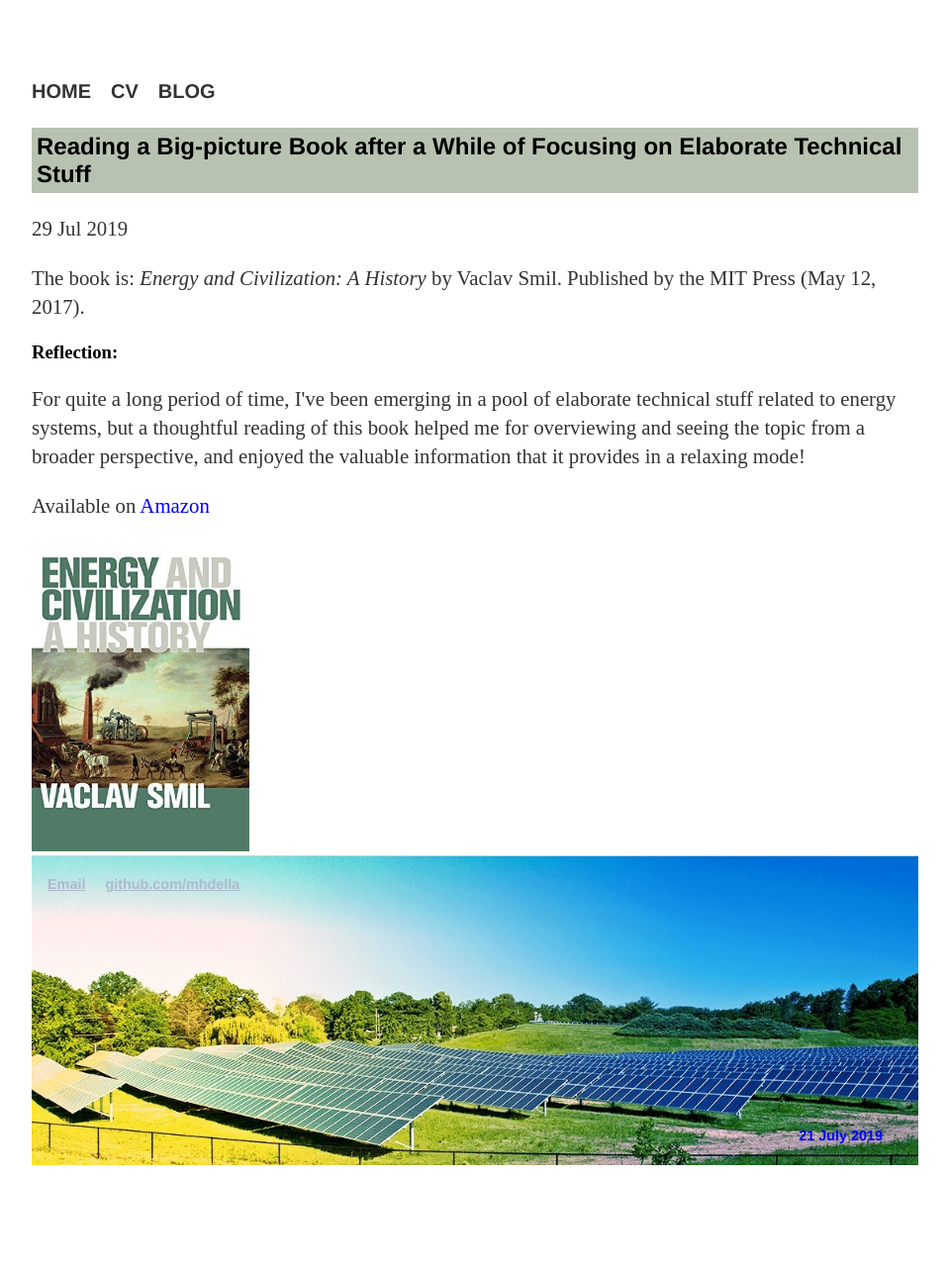
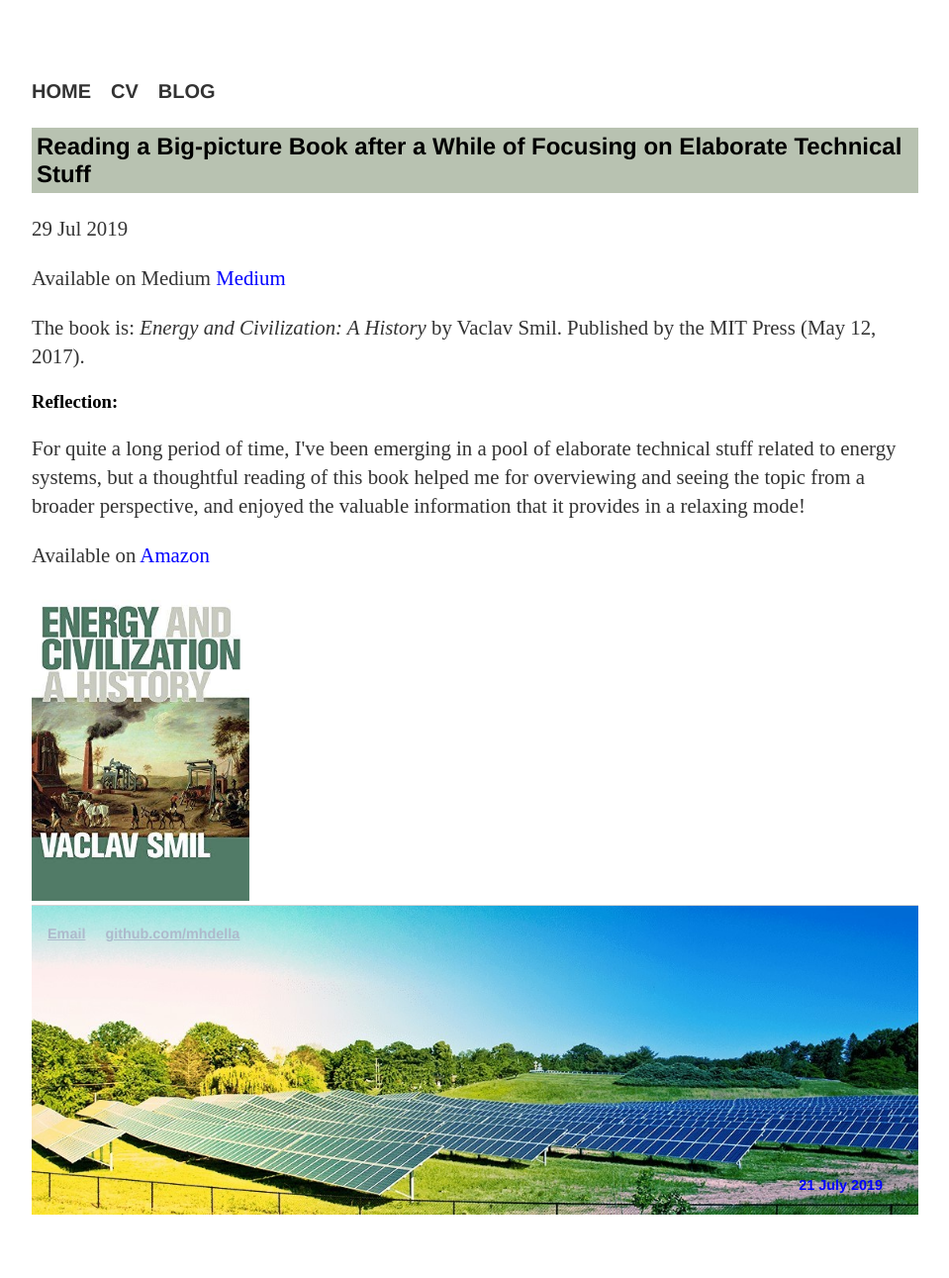
Before and after one commit to MohamedAbuella/MohamedAbuella.github.io, a Jekyll site: the page built from _posts/2019-07-29-Reflections.html, in a window 1280 px wide. Shown: the whole page at 99% size, without its empty margins (160-1119 px from the left). Built offline with Jekyll 4.4.1, drawn with Linux system fonts in a browser that asks for light colours; nearby versions of some CDN libraries; a script that is not in the unit is left out; comment, search, counter and statistics services are not loaded; before the commit the page ends 1241 px from its top, so only the background shows below that.

Commit message:
Update 2019-07-29-Reflections.html

```diff
--- a/_posts/2019-07-29-Reflections.html
+++ b/_posts/2019-07-29-Reflections.html
@@ -8,6 +8,8 @@ tags:       [Blog]
 <!-- <p>Author: Mohamed Abuella, &nbsp;  Publication Date: 2019-07-29 </p>  -->
 <!-- <img src="images/Energy_Civilization.jpg" width="220" height="277" alt="Front Cover"> -->
 <!-- <img src="/images/Energy_Civilization.jpg" alt="banner image"> -->
+<p>Available on Medium <a href="https://medium.com/@mhdabuella/reading-a-big-picture-book-after-a-while-of-focusing-on-elaborate-technical-stuff-62b6735fe4f?source=friends_link&sk=40326341cb9aa9e7f6bcd197348cec9b
+" target="_blank" style="color:blue">Medium </a> </p>
 <p>The book is: <cite>Energy and Civilization: A History</cite> by Vaclav Smil. Published by the MIT Press (May 12, 2017).</p>
 <h3>Reflection:</h3>
 <p> For quite a long period of time, I've been emerging in a pool of elaborate technical stuff related to energy systems,
```
